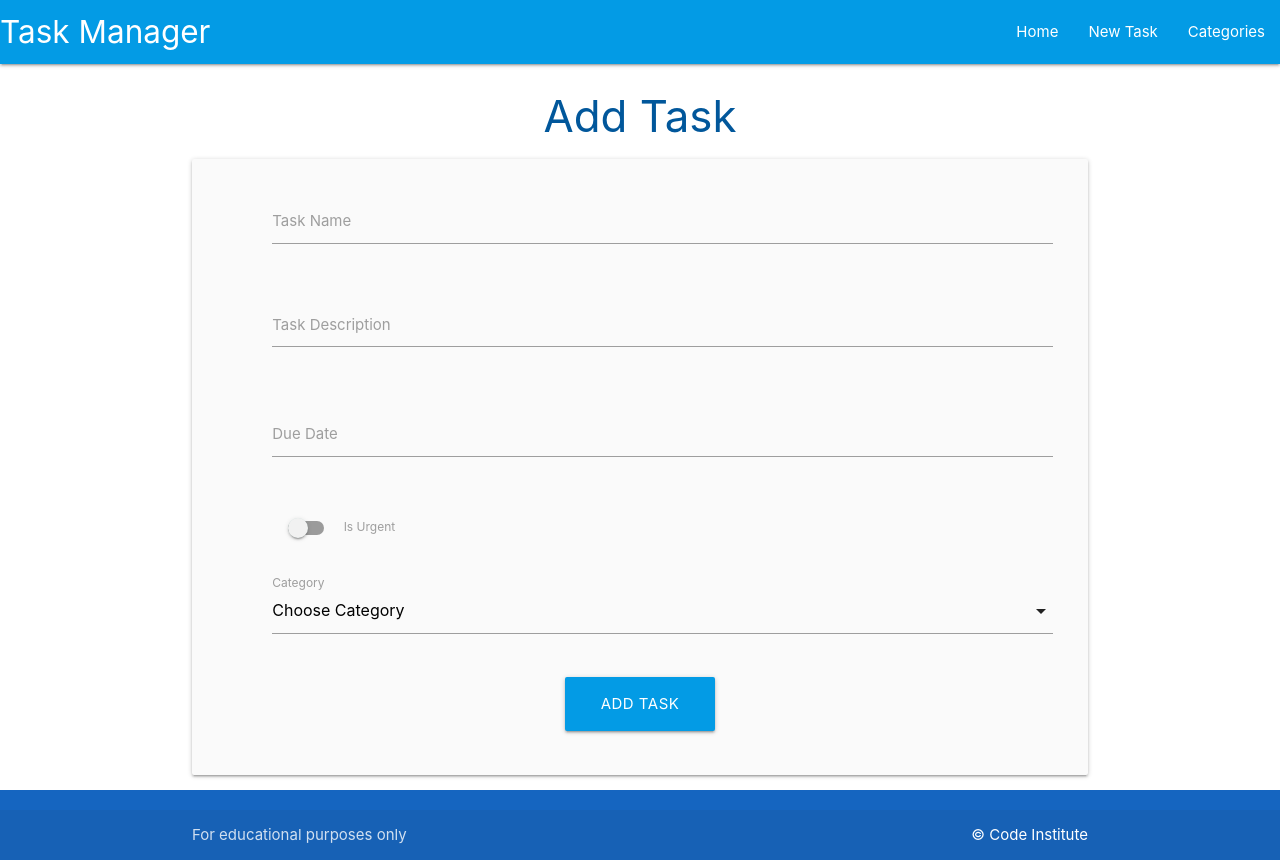
After one commit to rhoshan-d/taskmanager, a Flask app: page /add_task in a window 1280 px wide. The commit adds this page. Run offline with Flask 3, Linux system fonts and the light colour scheme.

Commit message:
finished

```diff
--- a/taskmanager/routes.py
+++ b/taskmanager/routes.py
@@ -5,7 +5,8 @@ from taskmanager.models import Category, Task
 
 @app.route("/")
 def home():
-    return render_template("tasks.html")
+    tasks = list(Task.query.order_by(Task.id).all())
+    return render_template("tasks.html", tasks=tasks)
 
 
 @app.route("/categories")
@@ -36,11 +37,11 @@ def edit_category(category_id):
 
 @app.route("/delete_category/<int:category_id>")
 def delete_category(category_id):
-    print('callled')
     category = Category.query.get_or_404(category_id)
     db.session.delete(category)
     db.session.commit()
     return redirect(url_for("categories"))
+
 
 @app.route("/add_task", methods=["GET", "POST"])
 def add_task():
@@ -57,3 +58,25 @@ def add_task():
         db.session.commit()
         return redirect(url_for("home"))
     return render_template("add_task.html", categories=categories)
+
+
+@app.route("/edit_task/<int:task_id>", methods=["GET", "POST"])
+def edit_task(task_id):
+    task = Task.query.get_or_404(task_id)
+    categories = list(Category.query.order_by(Category.category_name).all())
+    if request.method == "POST":
+        task.task_name = request.form.get("task_name")
+        task.task_description = request.form.get("task_description")
+        task.is_urgent = bool(True if request.form.get("is_urgent") else False)
+        task.due_date = request.form.get("due_date")
+        task.category_id = request.form.get("category_id")
+        db.session.commit()
+    return render_template("edit_task.html", task=task, categories=categories)
+
+
+@app.route("/delete_task/<int:task_id>")
+def delete_task(task_id):
+    task = Task.query.get_or_404(task_id)
+    db.session.delete(task)
+    db.session.commit()
+    return redirect(url_for("home"))
--- a/taskmanager/static/js/script.js
+++ b/taskmanager/static/js/script.js
@@ -14,6 +14,10 @@ document.addEventListener("DOMContentLoaded", function() {
     let selects = document.querySelectorAll("select");
     M.FormSelect.init(selects);
 
+    // Collapsible Initializataion
+    let collapsibles = document.querySelectorAll(".collapsible");
+    M.Collapsible.init(collapsibles);
+
     // Initialize Modals
     let modals = document.querySelectorAll('.modal');
     M.Modal.init(modals);  // Modal initialization
--- /dev/null
+++ b/taskmanager/templates/add_task.html
@@ -0,0 +1,70 @@
+{% extends "base.html" %}
+{% block content %}
+
+<h3 class="light-blue-text text-darken-4 center-align">Add Task</h3>
+
+<div class="row card-panel grey lighten-5">
+    <form class="col s12" method="POST" action="{{ url_for('add_task') }}">
+        <!-- task name -->
+        <div class="row">
+            <div class="input-field col s12">
+                <i class="fas fa-pencil-alt prefix light-blue-text text-darken-4"></i>
+                <input id="task_name" name="task_name" minlength="5" maxlength="50" type="text" class="validate" required>
+                <label for="task_name">Task Name</label>
+            </div>
+        </div>
+        <!-- task description -->
+        <div class="row">
+            <div class="input-field col s12">
+                <i class="fas fa-align-left prefix light-blue-text text-darken-4"></i>
+                <textarea id="task_description" name="task_description" minlength="5" maxlength="200"
+                    type="text" class="materialize-textarea validate" required></textarea>
+                <label for="task_description">Task Description</label>
+            </div>
+        </div>
+        <!-- due date -->
+        <div class="row">
+            <div class="input-field col s12">
+                <i class="fas fa-calendar-alt prefix light-blue-text text-darken-4"></i>
+                <input id="due_date" name="due_date" type="text" class="datepicker validate" required>
+                <label for="due_date">Due Date</label>
+            </div>
+        </div>
+        <!-- is urgent -->
+        <div class="row">
+            <div class="input-field col s12">
+                <div class="switch">
+                    <i class="fas fa-exclamation-circle prefix light-blue-text text-darken-4"></i>
+                    <label for="is_urgent">
+                        <input id="is_urgent" name="is_urgent" type="checkbox">
+                        <span class="lever"></span>
+                        Is Urgent
+                    </label>
+                </div>
+            </div>
+        </div>
+        <!-- category id -->
+        <div class="row">
+            <div class="input-field col s12">
+                <i class="fas fa-folder-open prefix light-blue-text text-darken-4"></i>
+                <select id="category_id" name="category_id" class="validate" required>
+                    <option value="" disabled selected>Choose Category</option>
+                    {% for category in categories %}
+                        <option value="{{ category.id }}">{{ category.category_name }}</option>
+                    {% endfor %}
+                </select>
+                <label for="category_id">Category</label>
+            </div>
+        </div>
+        <!-- submit button -->
+        <div class="row">
+            <div class="col s12 center-align">
+                <button type="submit" class="btn-large light-blue darken-1">
+                    Add Task <i class="fas fa-plus-square right"></i>
+                </button>
+            </div>
+        </div>
+    </form>
+</div>
+
+{% endblock %}
--- a/taskmanager/templates/categories.html
+++ b/taskmanager/templates/categories.html
@@ -31,7 +31,7 @@
         <div id="modal-{{ category.id }}" class="modal">
             <div class="modal-content">
                 <h4>Are you sure you want to delete the category "{{ category.category_name }}"?</h4>
-                <p>This action cannot be undone.</p>
+                <p>This action cannot be undone and also delete all related tasks assigned.</p>
             </div>
             <div class="modal-footer">
                 <!-- Confirm Delete button -->
```
Also changed, not shown: requirements.txt (added, +28 -0 lines), taskmanager/__init__.py (+8 -1 lines), taskmanager/templates/edit_task.html (added, +82 -0 lines), taskmanager/templates/tasks.html (+35 -0 lines), 1 other file.
